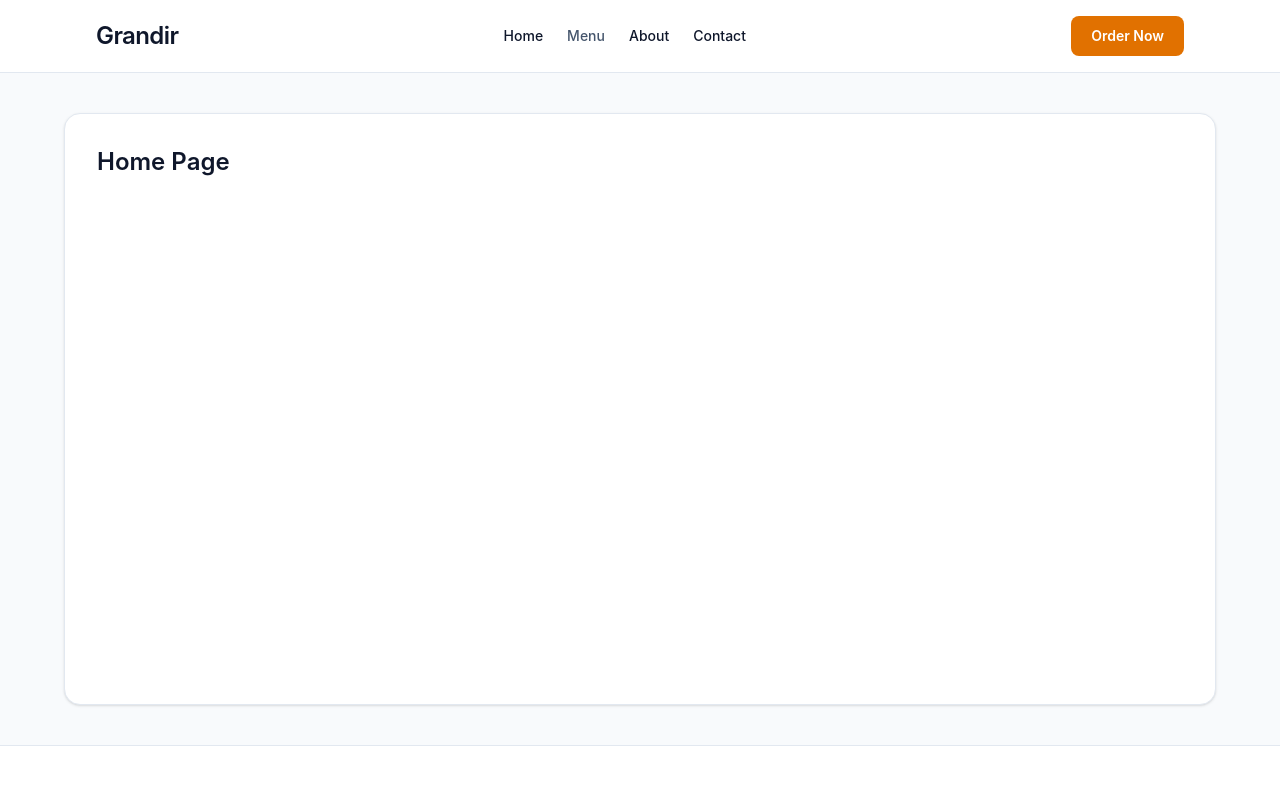
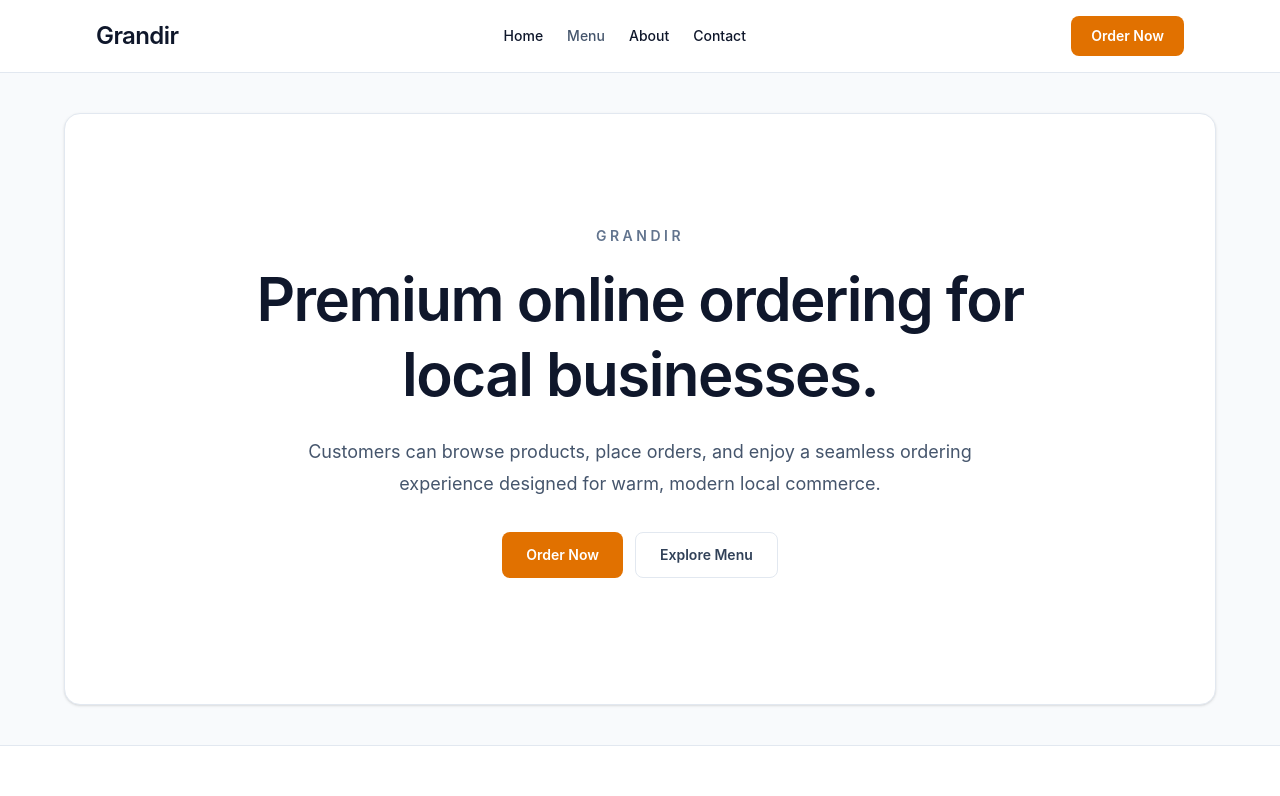
Before and after one commit to MalaikaFayyaz/local-commerce-platform, a React (Vite) app in the folder frontend/: page / in a window 1280 px wide. Shown: the top 796 px of the page. Built offline with nearby package versions, Linux system fonts and the light colour scheme.

Commit message:
hero section created

```diff
--- /dev/null
+++ b/frontend/src/components/home/Hero.tsx
@@ -0,0 +1,32 @@
+function Hero() {
+  return (
+    <section className="mx-auto flex w-full max-w-5xl flex-col items-center px-2 py-10 text-center sm:px-4 sm:py-14 lg:px-6 lg:py-20">
+      <div className="max-w-3xl">
+        <p className="text-sm font-semibold uppercase tracking-[0.25em] text-slate-500">Grandir</p>
+        <h1 className="mt-4 text-4xl font-semibold leading-tight tracking-tight text-slate-900 sm:text-5xl lg:text-6xl">
+          Premium online ordering for local businesses.
+        </h1>
+        <p className="mx-auto mt-6 max-w-2xl text-base leading-8 text-slate-600 sm:text-lg">
+          Customers can browse products, place orders, and enjoy a seamless ordering experience
+          designed for warm, modern local commerce.
+        </p>
+        <div className="mt-8 flex flex-col justify-center gap-3 sm:flex-row">
+          <a
+            href="#"
+            className="inline-flex items-center justify-center rounded-lg bg-amber-600 px-6 py-3 text-sm font-semibold text-white transition hover:bg-amber-700"
+          >
+            Order Now
+          </a>
+          <a
+            href="#"
+            className="inline-flex items-center justify-center rounded-lg border border-slate-200 px-6 py-3 text-sm font-semibold text-slate-700 transition hover:border-slate-300 hover:bg-slate-50"
+          >
+            Explore Menu
+          </a>
+        </div>
+      </div>
+    </section>
+  )
+}
+
+export default Hero
--- a/frontend/src/pages/Home/HomePage.tsx
+++ b/frontend/src/pages/Home/HomePage.tsx
@@ -1,5 +1,7 @@
+import Hero from '@/components/home/Hero'
+
 function HomePage() {
-  return <h1 className="text-2xl font-semibold text-slate-900">Home Page</h1>
+  return <Hero />
 }
 
 export default HomePage
```
